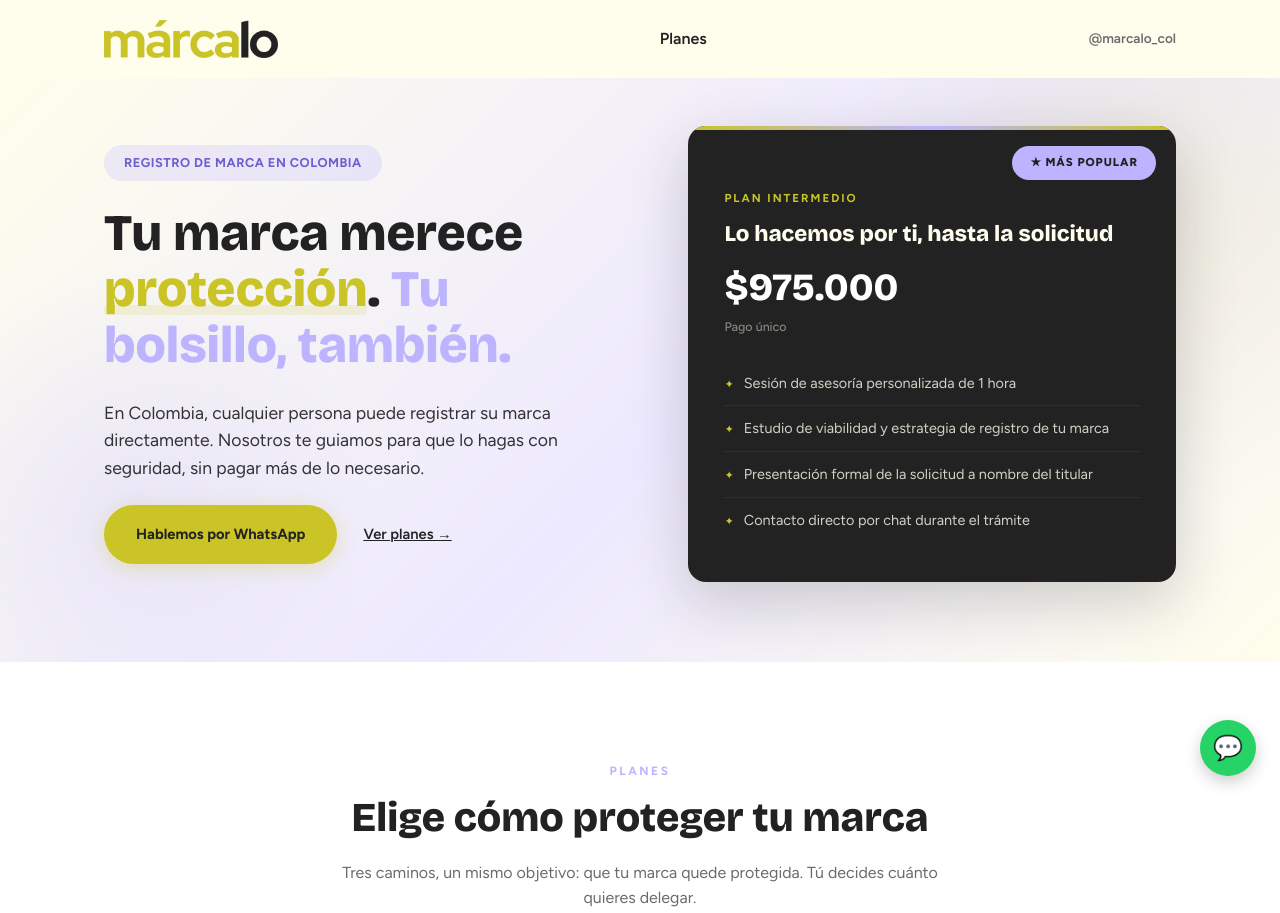
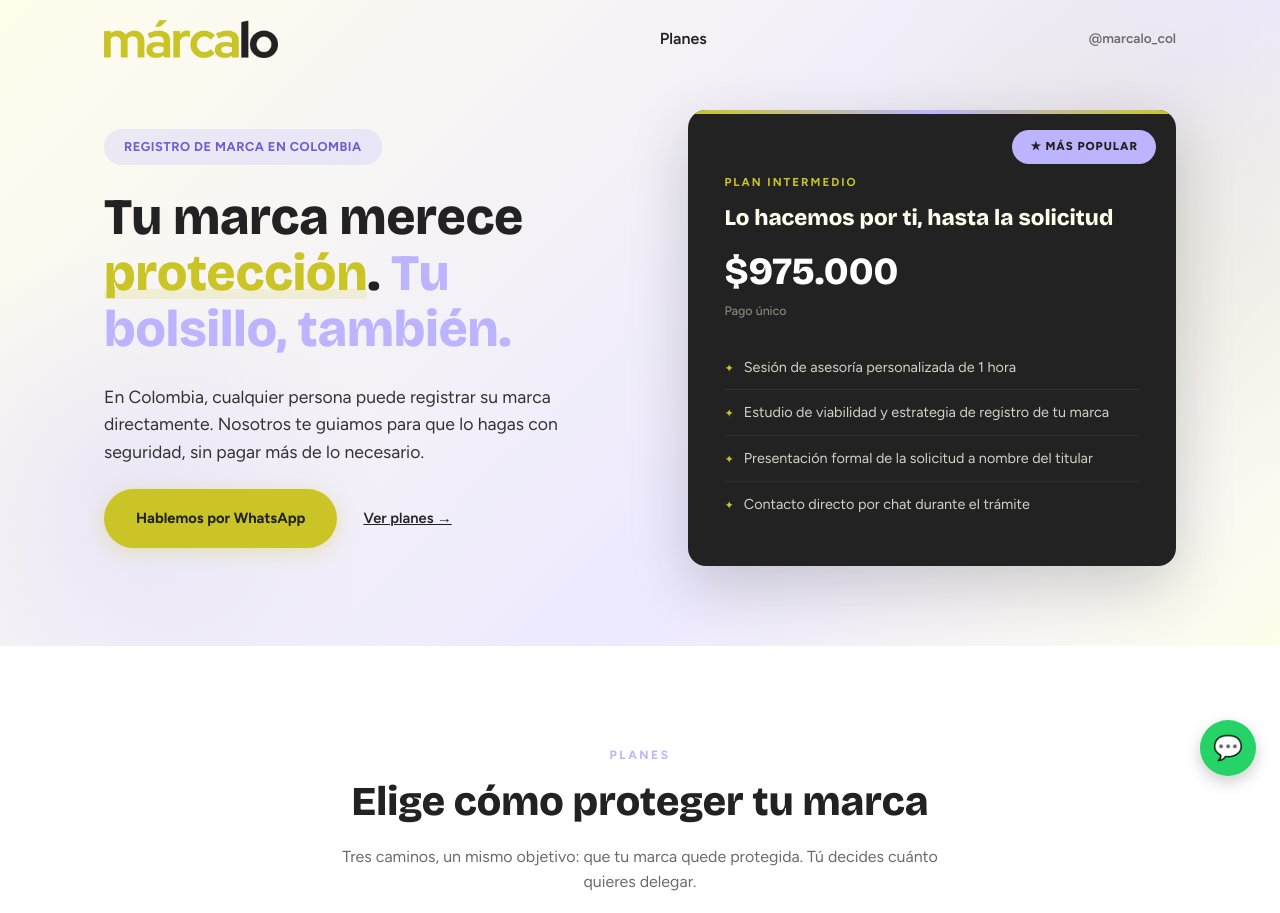
Before and after one commit to marcalocol/M-rcalo-WEB, a plain HTML site: page index.html in a window 1280 px wide. Shown: the top 913 px of the page. Drawn offline with nearby package versions, Linux system fonts and the light colour scheme.

Commit message:
Enhance header with gradient and update hero styles
Added header gradient styles and adjusted hero section.

```diff
--- a/styles.css
+++ b/styles.css
@@ -70,8 +70,23 @@ p{ margin: 0 0 1em; color: var(--charcoal-mid); }
 .btn-outline:hover{ background: var(--charcoal); color: var(--apricot); }
 .btn-ghost{ background: transparent; color: var(--charcoal); font-weight:600; text-decoration: underline; padding: 1rem .5rem; }
 
+/* ===== Header + Hero: un solo degradado continuo ===== */
+.top-wrap{
+  position: relative; overflow: hidden;
+  background: linear-gradient(135deg, #FFFEEC 0%, #EDE9FF 65%, #FFFEEC 100%);
+}
+.top-wrap .hero-blob-1{
+  position:absolute; top:-180px; right:-160px; width:620px; height:620px; border-radius:50%;
+  background:radial-gradient(circle, rgba(202,196,38,0.12) 0%, transparent 70%); z-index:0;
+}
+.top-wrap .hero-blob-2{
+  position:absolute; bottom:-100px; left:-120px; width:500px; height:500px; border-radius:50%;
+  background:radial-gradient(circle, rgba(188,180,255,0.2) 0%, transparent 70%); z-index:0;
+}
+
 /* ===== Header ===== */
 .site-header{
+  position: relative; z-index: 1;
   display:flex; align-items:center; justify-content:space-between;
   padding: 1.25rem 5%;
   max-width: 1200px; margin: 0 auto;
@@ -81,22 +96,11 @@ p{ margin: 0 0 1em; color: var(--charcoal-mid); }
 .ig-link{ font-size:.85rem; color: var(--text-muted); font-weight:600; }
 
 /* ===== Hero ===== */
-.hero{
-  position: relative; overflow: hidden;
-  background: linear-gradient(135deg, #FFFEEC 0%, #EDE9FF 55%, #FFFEEC 100%);
-}
-.hero-blob-1{
-  position:absolute; top:-180px; right:-160px; width:620px; height:620px; border-radius:50%;
-  background:radial-gradient(circle, rgba(202,196,38,0.12) 0%, transparent 70%); z-index:0;
-}
-.hero-blob-2{
-  position:absolute; bottom:-100px; left:-120px; width:500px; height:500px; border-radius:50%;
-  background:radial-gradient(circle, rgba(188,180,255,0.2) 0%, transparent 70%); z-index:0;
-}
+.hero{ position: relative; }
 .hero-inner{
   position: relative; z-index:1;
   max-width: 1200px; margin: 0 auto;
-  padding: 3rem 5% 5rem;
+  padding: 2rem 5% 5rem;
   display: grid; grid-template-columns: 1.1fr 1fr; gap: 3rem; align-items: center;
 }
 .hero-badge{
```
